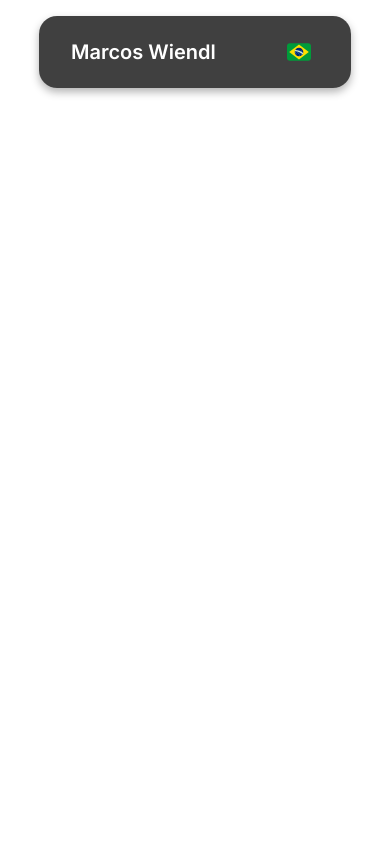
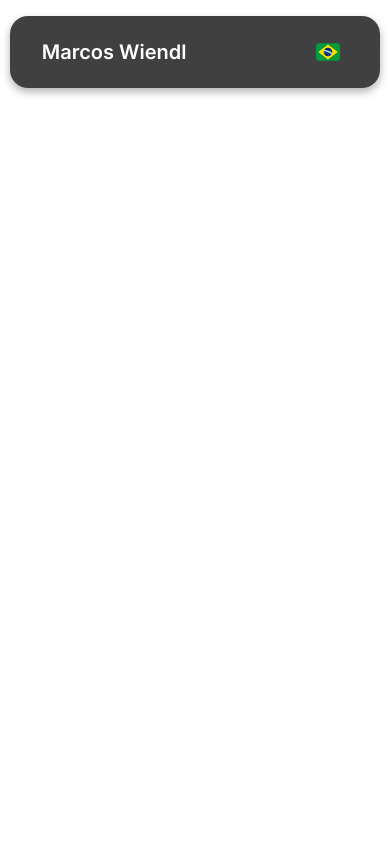
Before and after one commit to mwndl/portfolio, a Next.js app: page / in a window 390 px wide. Shown: the top 844 px of the page. Built offline with nearby package versions, Linux system fonts and the light colour scheme.

Commit message:
feat: navbar width 95% on mobile

```diff
--- a/src/components/Navbar/Navbar.module.css
+++ b/src/components/Navbar/Navbar.module.css
@@ -52,6 +52,9 @@
 }
 
 @media (max-width: 768px) {
+  .navbar {
+    width: 95%;
+  }
   .navLinks {
     display: none; /* Hide links on mobile */
   }
```
